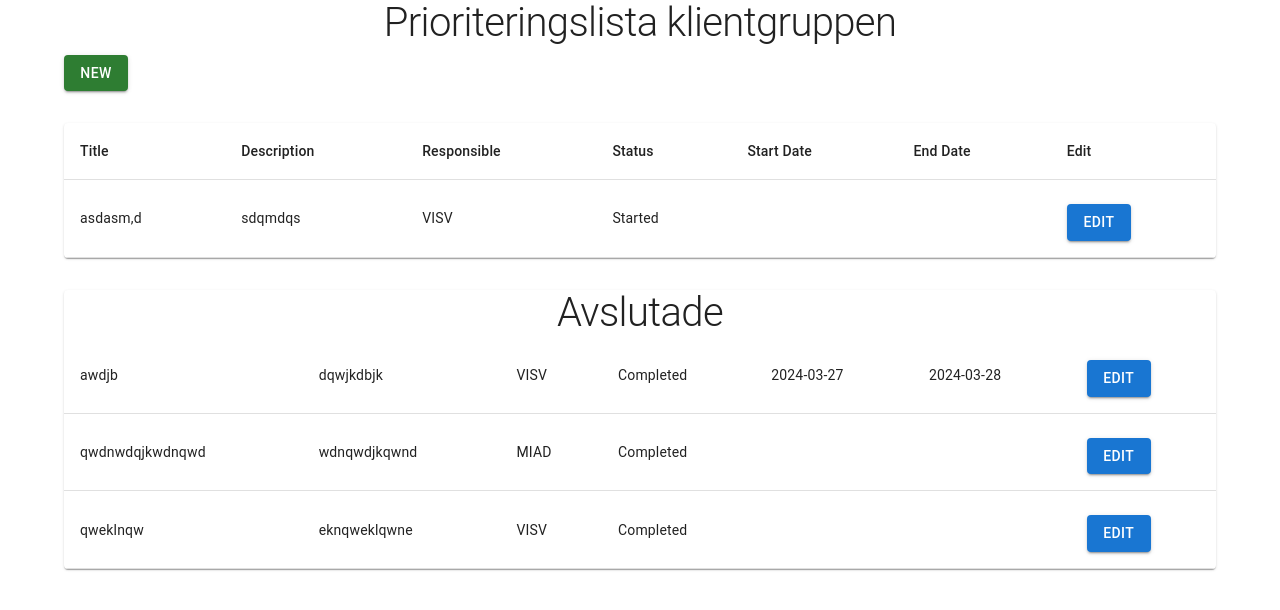
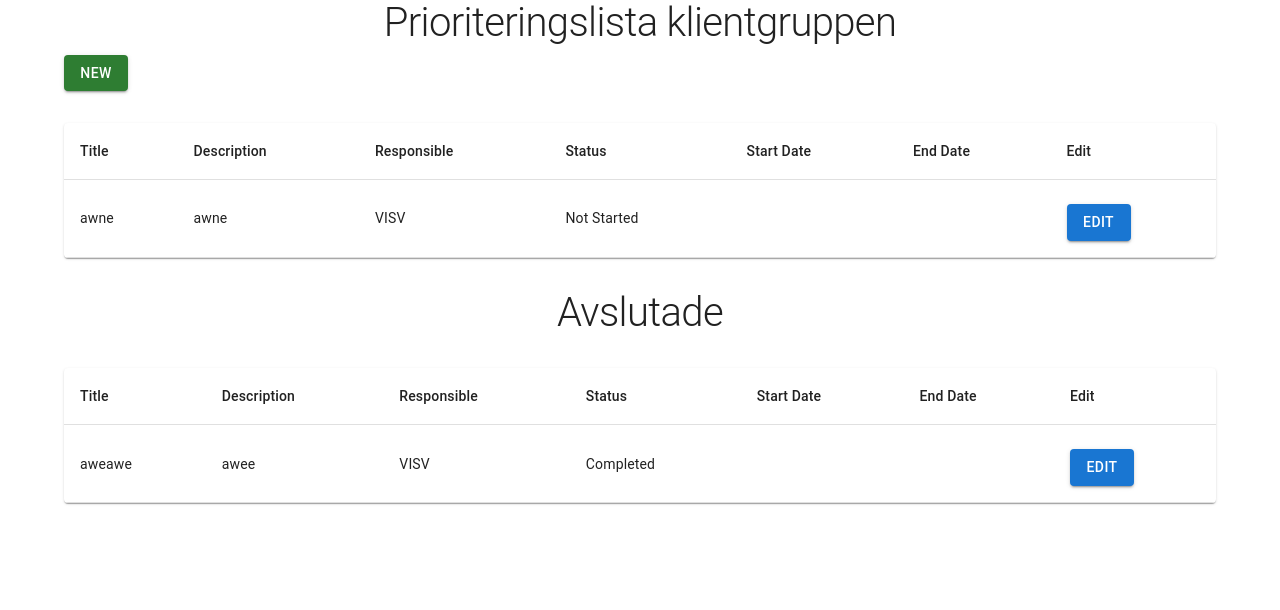
Before and after one commit to victorsvensson/PriorityList, a Next.js app in the folder frontend/: page / in a window 1280 px wide. Shown: the top 610 px of the page. Built offline with nearby package versions, Linux system fonts and the light colour scheme.

Commit message:
v2, refactored some code.

```diff
--- a/frontend/components/AddLinkForm.tsx
+++ b/frontend/components/AddLinkForm.tsx
@@ -2,7 +2,6 @@ import React, { useState } from 'react';
 import { TextField, Button, Box, Typography, Modal, Container } from '@mui/material';
 import { FormControl, InputLabel, Select, MenuItem } from '@mui/material';
 import { submitPost } from '../services/postService';
-
 
 const style = {
   position: 'absolute' as 'absolute',
@@ -32,7 +31,6 @@ const AddLinkForm = ({ isVisible, onClose }: { isVisible: boolean, onClose: () =
 
     try {
       await submitPost(submission);
-      //Reset the fields
       setTitle('');
       setDescription('');
       setResponsible('');
@@ -40,7 +38,6 @@ const AddLinkForm = ({ isVisible, onClose }: { isVisible: boolean, onClose: () =
       setStartDate('');
       setEndDate('');
       onClose();
-
     }catch(error){
       console.log(error);
     }
@@ -101,7 +98,7 @@ const AddLinkForm = ({ isVisible, onClose }: { isVisible: boolean, onClose: () =
                     onChange={(e) => setStatus(e.target.value)}
                 >
                     <MenuItem value="Not Started">Not started</MenuItem>
-                    <MenuItem value="Started">Ongoing</MenuItem>
+                    <MenuItem value="In Progress">In Progress</MenuItem>
                     <MenuItem value="Completed">Completed</MenuItem>
                 </Select>
                 </FormControl>
--- a/frontend/components/EditLinkForm.tsx
+++ b/frontend/components/EditLinkForm.tsx
@@ -60,6 +60,8 @@ const EditLinkForm = ({ isVisible, initialData, onClose }: { isVisible: boolean,
     <Container maxWidth="sm" sx={{ position: 'absolute', top: '50%', left: '50%', transform: 'translate(-50%, -50%)', bgcolor: 'background.paper', boxShadow: 24, p: 4 }}>
       <Typography variant="h6" id="edit-link-form-modal-title">
       </Typography>
+
+      <Box component="form" onSubmit={handleSubmit} noValidate sx={{ mt: 1 }}>
       <ConfirmationDialog
         isOpen={dialogOpen}
         onClose={handleCloseDialog}
@@ -67,10 +69,6 @@ const EditLinkForm = ({ isVisible, initialData, onClose }: { isVisible: boolean,
         title="Confirm Deletion"
         message="Are you sure you want to delete this submission?"
       />
-
-
-      <Box component="form" onSubmit={handleSubmit} noValidate sx={{ mt: 1 }}>
-
         <TextField
           margin="normal"
           required
@@ -116,7 +114,7 @@ const EditLinkForm = ({ isVisible, initialData, onClose }: { isVisible: boolean,
             onChange={(e) => setStatus(e.target.value)}
           >
               <MenuItem value="Not Started">Not Started</MenuItem>
-              <MenuItem value="Started">In Progress</MenuItem>
+              <MenuItem value="In Progress">In Progress</MenuItem>
               <MenuItem value="Completed">Completed</MenuItem>
           </Select>
         </FormControl>
--- a/frontend/data/submissions.json
+++ b/frontend/data/submissions.json
@@ -1,38 +1,20 @@
 [
   {
-    "title": "awdjb",
-    "description": "dqwjkdbjk",
+    "title": "awne",
+    "description": "awne",
     "responsible": "VISV",
-    "status": "Completed",
-    "startDate": "2024-03-27",
-    "endDate": "2024-03-28",
-    "id": "f16fe4b5-4663-4d39-a578-08d87cac43ed"
+    "status": "Not Started",
+    "startDate": "",
+    "endDate": "",
+    "id": "76c95267-2a9f-4451-8114-bbf8084b12c8"
   },
   {
-    "title": "qwdnwdqjkwdnqwd",
-    "description": "wdnqwdjkqwnd",
-    "responsible": "MIAD",
-    "status": "Completed",
-    "startDate": "",
-    "endDate": "",
-    "id": "2410ef4f-546a-4283-b67a-3e6b0d183737"
-  },
-  {
-    "title": "qweklnqw",
-    "description": "eknqweklqwne",
+    "title": "aweawe",
+    "description": "awee",
     "responsible": "VISV",
     "status": "Completed",
     "startDate": "",
     "endDate": "",
-    "id": "7c638f84-f2d3-4b9b-b722-55da1033db9a"
-  },
-  {
-    "title": "asdasm,d",
-    "description": "sdqmdqs",
-    "responsible": "VISV",
-    "status": "Started",
-    "startDate": "",
-    "endDate": "",
-    "id": "31f59fcd-bc0f-4c10-8617-18b65069f97c"
+    "id": "9ce1ce4e-9411-4c1f-b21f-14b9082bd163"
   }
 ]
--- a/frontend/pages/index.tsx
+++ b/frontend/pages/index.tsx
@@ -1,16 +1,12 @@
 import React, { useEffect, useState } from "react";
 import AddLinkForm from '../components/AddLinkForm';
 import { Table, TableBody, TableCell, TableContainer, TableHead, TableRow, Paper, Container, Button, Typography } from '@mui/material';
-import ConfirmationDialog from '../components/ConfirmationDialog';
 import EditLinkForm from '../components/EditLinkForm';
-import { deletePost } from '../services/deleteService';
 
 export default function Home() {
 
   const [formVisible, setFormVisible] = useState(false);
   const [submissions, setSubmissions] = useState<any[]>([]);
-  const [dialogOpen, setDialogOpen] = useState(false);
-  const [currentSubmissionId, setCurrentSubmissionId] = useState(null);
   const [editFormVisible, setEditFormVisible] = useState(false);
   const [editingData, setEditingData] = useState(null);
 
@@ -25,6 +21,7 @@ export default function Home() {
   };
 
   const handleOpenForm = () => setFormVisible(true);
+
   const handleCloseForm = () => {
     setFormVisible(false);
     setEditingData(null);
@@ -36,34 +33,13 @@ export default function Home() {
     setEditFormVisible(true);
   };
 
-  const handleOpenDialog = (id: any) => {
-    setCurrentSubmissionId(id);
-    setDialogOpen(true);
-  };
-
   const handleCloseDialog = () => {
-    setDialogOpen(false);
     setEditFormVisible(false);
-  };
-
-  const handleConfirmDelete = async () => {
-    if (currentSubmissionId) {
-      await deletePost(currentSubmissionId);
-      setDialogOpen(false);
-      fetchSubmissions();
-    }
+    fetchSubmissions();
   };
 
   return (
     <div>
-      <ConfirmationDialog
-        isOpen={dialogOpen}
-        onClose={handleCloseDialog}
-        onConfirm={handleConfirmDelete}
-        title="Confirm Deletion"
-        message="Are you sure you want to delete this submission?"
-      />
-
       {editFormVisible && (
         <EditLinkForm
           isVisible={editFormVisible}
@@ -71,7 +47,6 @@ export default function Home() {
           onClose={handleCloseDialog}
         />
       )}
-
       <Container>
         <Typography variant="h1" component="h1"
           sx={{
@@ -84,7 +59,6 @@ export default function Home() {
 
         <AddLinkForm isVisible={formVisible} onClose={handleCloseForm} />
 
-        {/* First Table for Not started or In progress submissions */}
         <TableContainer component={Paper} sx={{ marginTop: 4 }}>
           <Table aria-label="submissions table">
             <TableHead>
@@ -122,17 +96,27 @@ export default function Home() {
             </TableBody>
           </Table>
         </TableContainer>
-
-        {/* Second Table for Completed submissions */}
-        <TableContainer component={Paper} sx={{ marginTop: 4 }}>
-          <Typography variant="h1" component="h1"
+        <Typography variant="h1" component="h1"
             sx={{
               textAlign: 'center',
-              fontSize: '2.5rem', // Customize the font size as needed
+              fontSize: '2.5rem',
+              marginTop: 4,
             }}>
             Avslutade
           </Typography>
+        <TableContainer component={Paper} sx={{ marginTop: 4 }}>
           <Table aria-label="completed submissions table">
+          <TableHead>
+              <TableRow>
+                <TableCell>Title</TableCell>
+                <TableCell>Description</TableCell>
+                <TableCell>Responsible</TableCell>
+                <TableCell>Status</TableCell>
+                <TableCell>Start Date</TableCell>
+                <TableCell>End Date</TableCell>
+                <TableCell>Edit</TableCell>
+              </TableRow>
+            </TableHead>
             <TableBody>
               {submissions.filter(submission => submission.status === 'Completed').map((submission, index) => (
                 <TableRow key={index}>
@@ -157,7 +141,6 @@ export default function Home() {
             </TableBody>
           </Table>
         </TableContainer>
-
       </Container>
     </div>
   );
```
